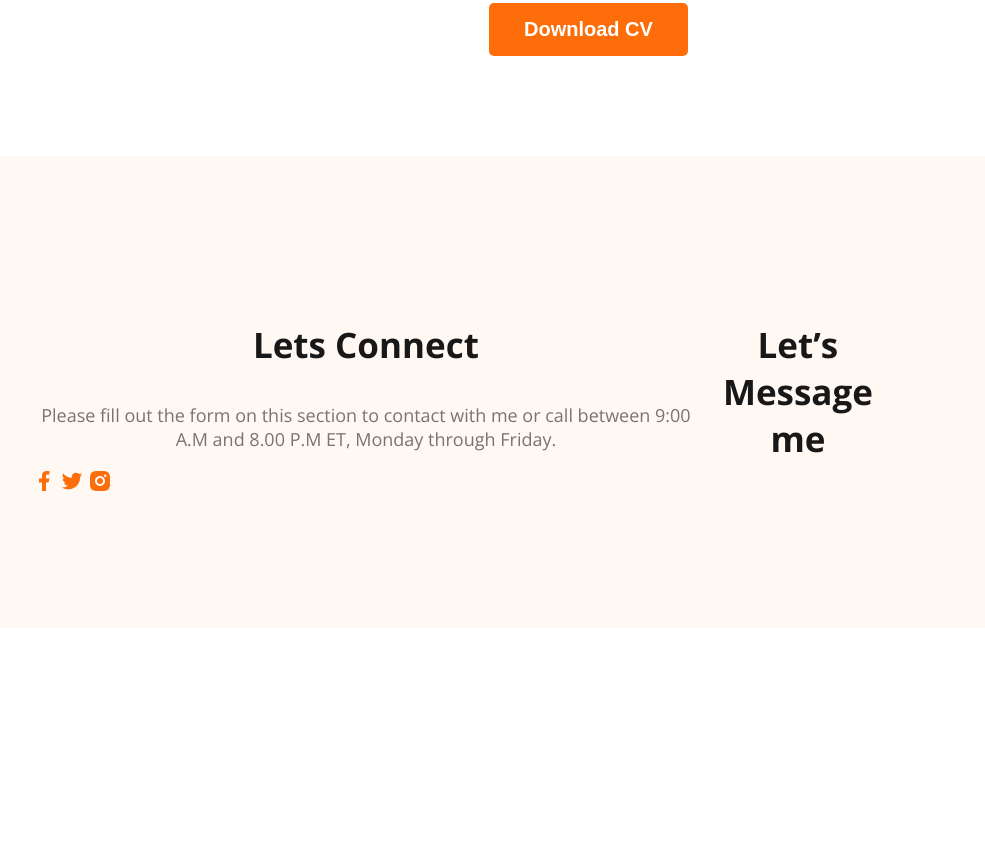
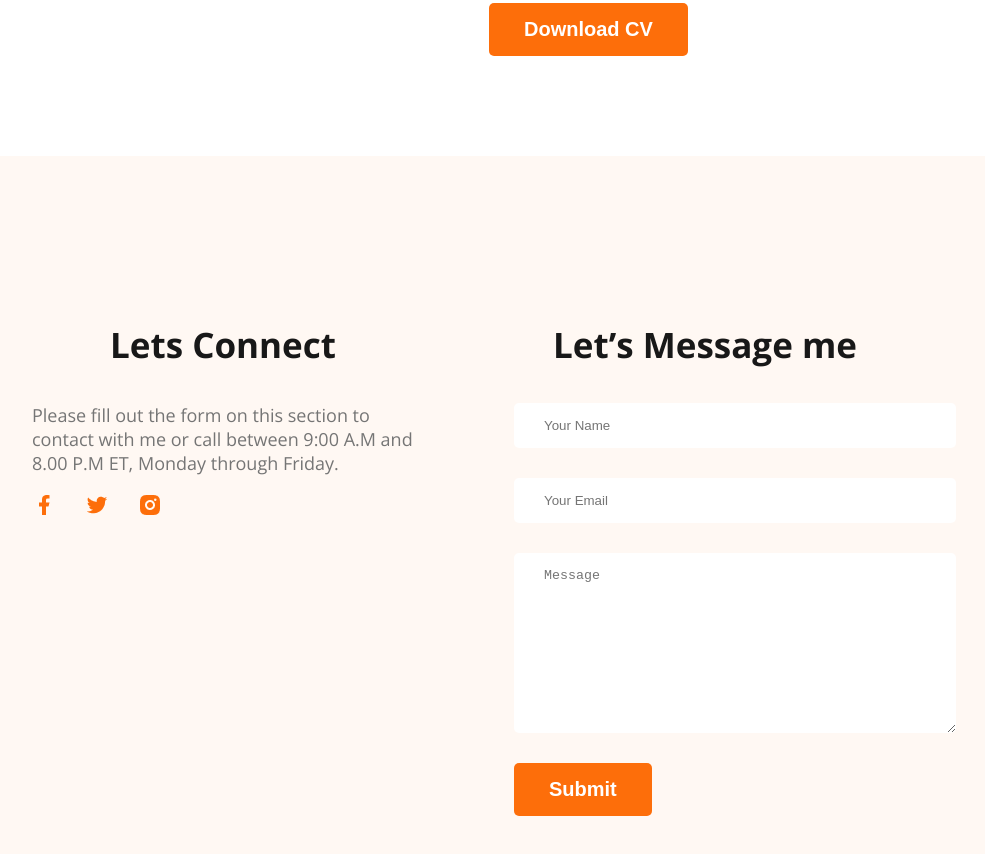
Before and after one commit to AtiaMirdah/developer-portfolio, a plain HTML site: page index.html in a window 1280 px wide. Shown: the part 3041-3895 px from the top of the page, without its empty margins (176-1161 px from the left). Before the commit the page ends 3677 px from the top, so only its background shows below. Drawn offline with nearby package versions, Linux system fonts and the light colour scheme.

Commit message:
footer finished

```diff
--- a/index.html
+++ b/index.html
@@ -146,6 +146,12 @@
         </div>
         <div class="footer-column">
             <h3 class="section-title">Let’s Message me</h3>
+            <form class="contact" action="">
+                <input type="text" name="" placeholder="Your Name" id="">
+                <input type="email" name="" placeholder="Your Email " id="">
+                <textarea name="" placeholder="Message" id="" cols="30" rows="10"></textarea>
+                <input class="primary-btn" type="submit" value="Submit">
+            </form>
         </div>
     </footer>
 </body>
--- a/styles/portfolio.css
+++ b/styles/portfolio.css
@@ -175,7 +175,29 @@ main{
 /* Footer Styles */
 footer{
     display: flex;
+    gap: 100px;
     background: #FFF8F3;
     padding: 130px 200px;
     margin-top: 100px;
 }
+
+footer .section-content{
+    text-align: left;
+}
+
+.footer-column{
+    width: 50%;
+}
+.social-links a{
+    margin-right: 25px;
+}
+.contact input[type="text"],.contact  input[type="email"], textarea{
+    display: block;
+    width: 100%;
+    margin-bottom: 30px;
+    padding: 15px 30px;
+    color: #757575;
+    border-radius: 5px;
+    background: #FFF;
+    border: 0;
+}
```
